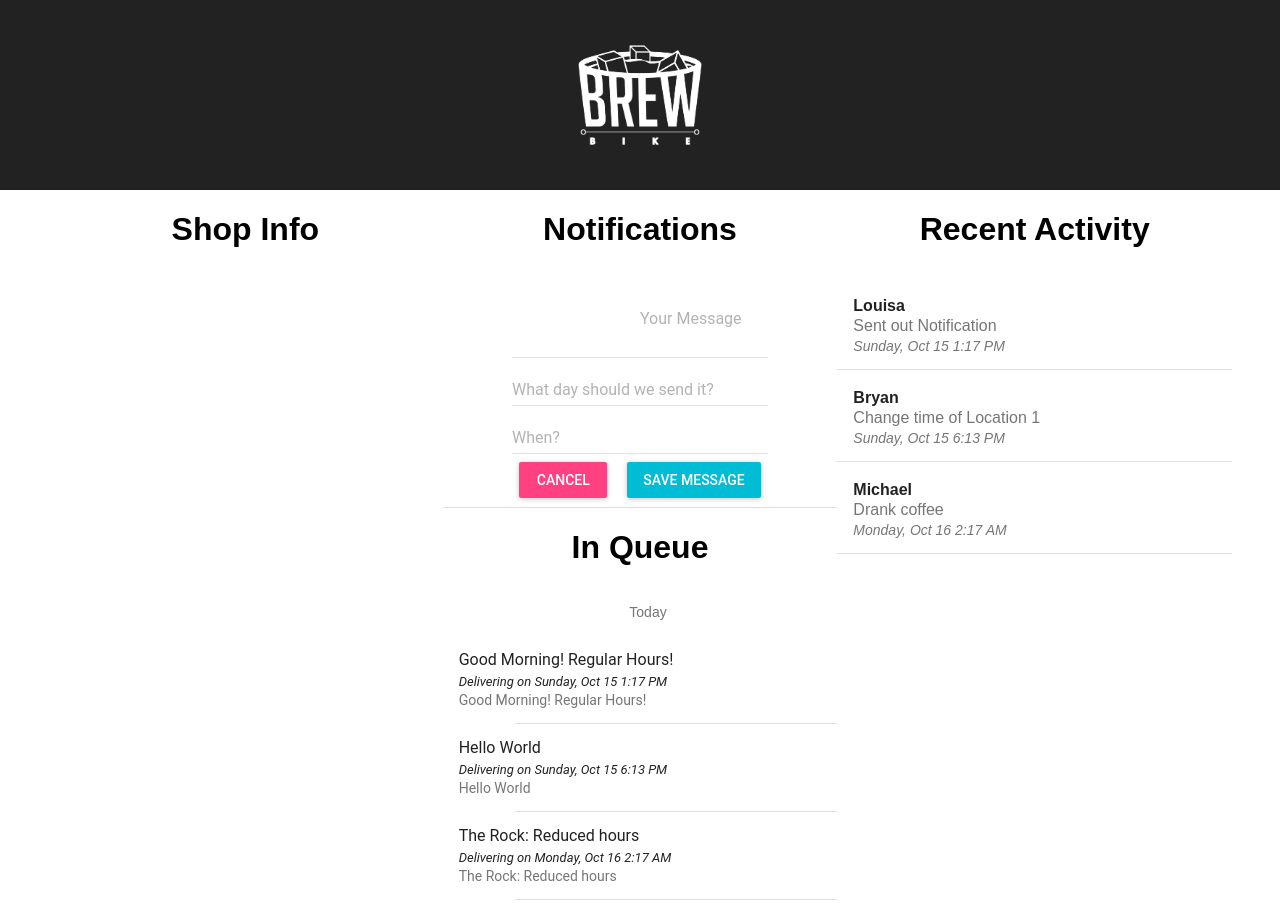
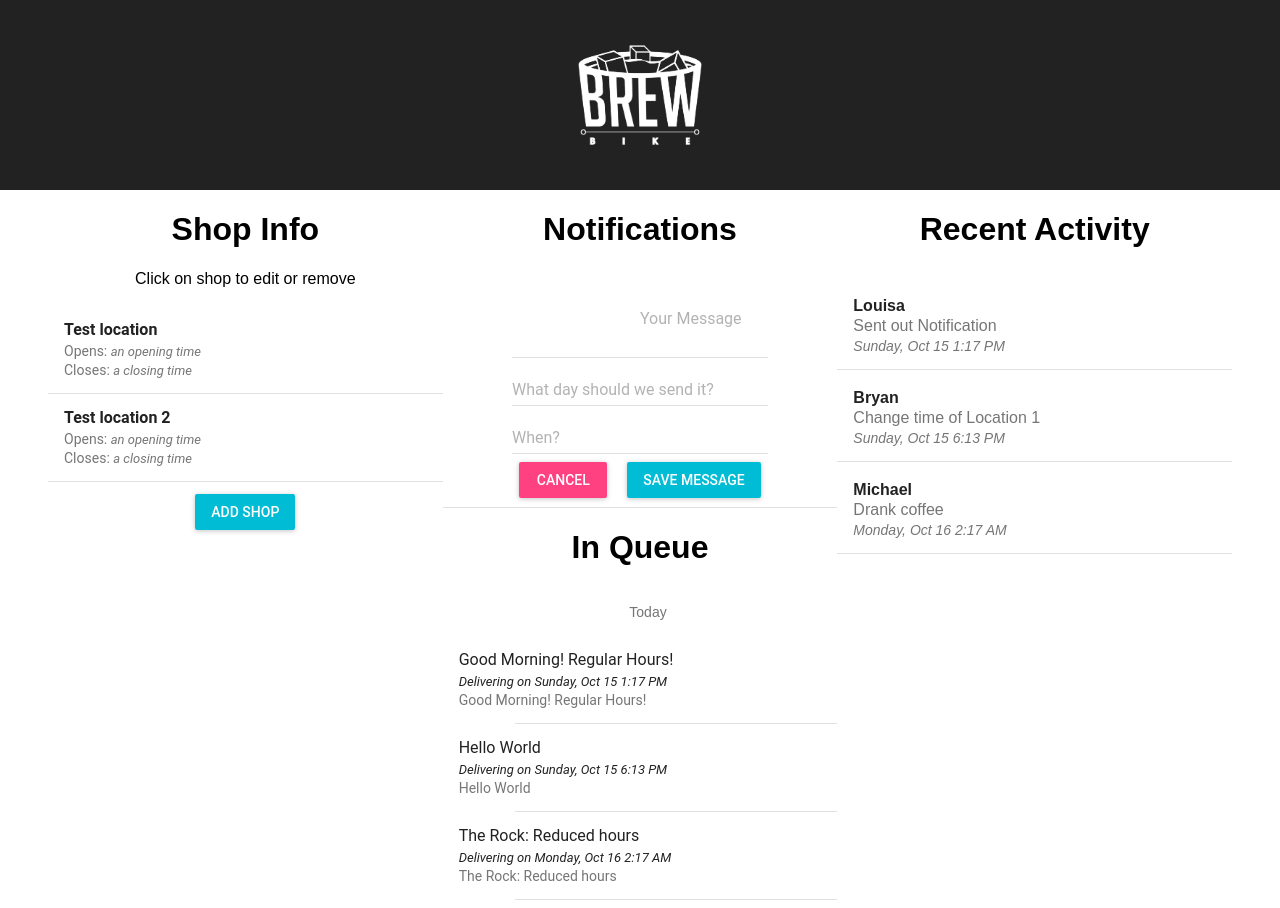
Before and after one commit to NUisEPIC/brewbike-dashboard, a React (Create React App) app: page / in a window 1280 px wide. Built offline with nearby package versions, Linux system fonts and the light colour scheme.

Commit message:
Made basic UI components of Shop Info section

```diff
--- a/src/components/Location.js
+++ b/src/components/Location.js
@@ -1,12 +1,70 @@
 import React, { Component } from 'react';
 
+import {List, ListItem} from 'material-ui/List';
+import MuiThemeProvider from 'material-ui/styles/MuiThemeProvider'
+import Divider from 'material-ui/Divider';
+import RaisedButton from 'material-ui/RaisedButton';
+
+import '../css/Location.css';
+
+class LocationItem extends Component {
+
+    // helps edit location details
+    locationItemOnClickHandler = (e) => {
+        // TODO
+    }
+
+    render() {
+        return (
+            <div>
+                <ListItem
+                    className='listItem'
+                    primaryText={
+                        <div className="list-flex-item, listUser">
+                          {this.props.location}
+                        </div>
+                    }
+                    secondaryText={
+                      <p>
+                        Opens: <span className="listTime"> {this.props.open} </span>
+                        <br/>
+                        Closes: <span className="listTime"> {this.props.close} </span>
+                      </p>
+                    }
+                    secondaryTextLines={2}
+                    onClick={this.locationItemOnClickHandler}
+                />
+                <Divider/>
+            </div>
+        );
+    }
+
+}
 
 class Location extends Component {
+
+
+    // helps add location
+    buttonOnClickHandler = (e) => {
+        // TODO
+    }
+
     render() {
         return (
-            <h1>
-                Shop Info
-            </h1>
+            <div>
+                <h1>
+                    Shop Info
+                </h1>
+                Click on shop to edit or remove
+                <br/><br/>
+                <MuiThemeProvider>
+                    <LocationItem location="Test location" open="an opening time" close="a closing time" />
+                    <LocationItem location="Test location 2" open="an opening time" close="a closing time" />
+                    <RaisedButton label="Add Shop" primary={true} fullWidth={false} style={{margin:12}}
+                        onClick={this.buttonOnClickHandler}
+                    />
+                </MuiThemeProvider>
+            </div>
         );
     }
 }
--- /dev/null
+++ b/src/css/Location.css
@@ -0,0 +1,23 @@
+.listItem {
+    text-align:left;
+    padding-left: 10em;
+    padding-right: 10em;
+}
+
+.list{
+    outline: thick;
+  }
+
+.listTime{
+font-size: small;
+font-style: italic;
+text-align: left;
+}
+
+.listUser{
+font-weight: bold;
+font-size: medium;
+}
+.listMessage{
+font-size: medium;
+}
```
